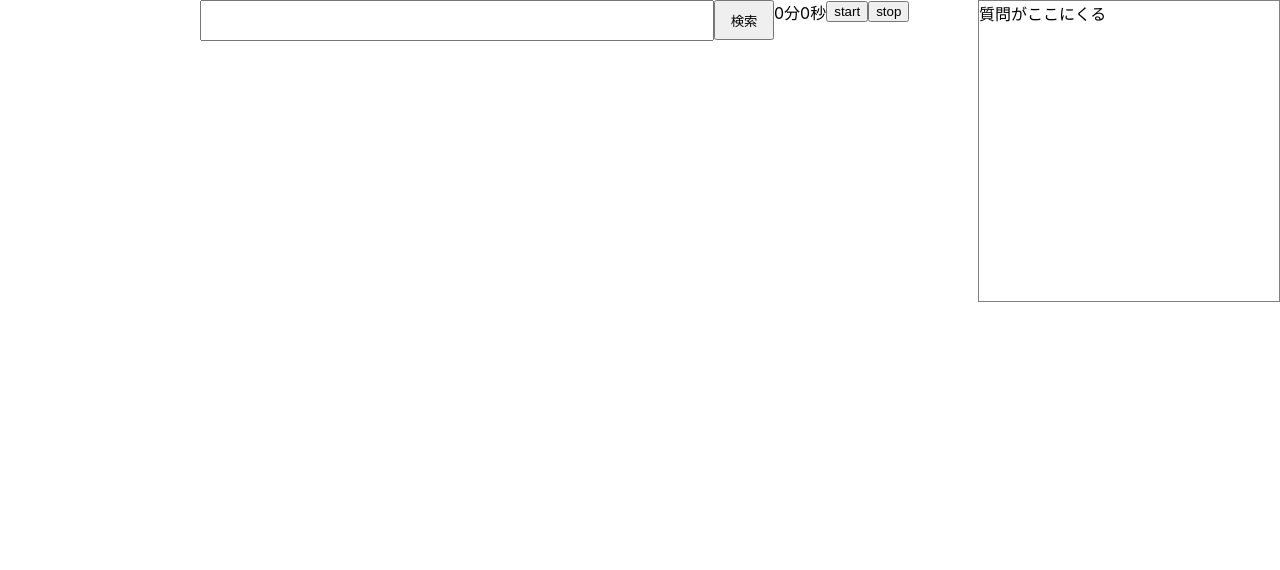
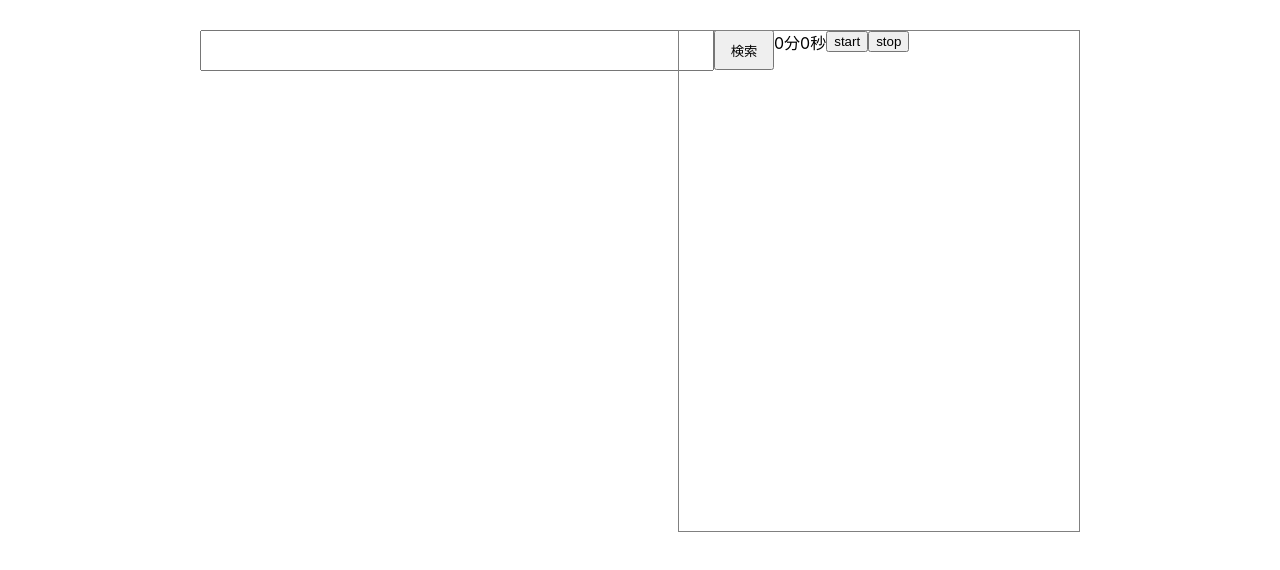
Before and after one commit to oxyu8/Borobudur, a React (Create React App) app: page / in a window 1280 px wide. Shown: the top 570 px of the page. Built offline with nearby package versions, Linux system fonts and the light colour scheme.

Commit message:
add: 経過時間に応じて質問を表示

```diff
--- a/src/App.tsx
+++ b/src/App.tsx
@@ -1,4 +1,4 @@
-import React, { useState } from "react";
+import React, { useState, useEffect } from "react";
 import aspida from "@aspida/axios";
 import api from "./shared/api/$api";
 import "./styles/index.css";
@@ -9,7 +9,31 @@ import { useStopwatch } from "./hooks/useStopwatch";
 function App() {
   const [query, setQuery] = useState<string>("");
   const [searchResults, setSearchResults] = useState<SearchResult[]>([]);
+  const [question, setQuestion] = useState<string>("");
   const { isRunning, elapsedTime, startTimer, stopTimer } = useStopwatch();
+
+  useEffect(() => {
+    switch (elapsedTime) {
+      case 5:
+        setQuestion("遺伝子組み換えと品種改良の違いは？");
+        break;
+      case 10:
+        setQuestion("遺伝子組み換えの歴史");
+        break;
+      case 15:
+        setQuestion("遺伝子組み換えは環境に影響をあたえるのか");
+        break;
+      case 20:
+        setQuestion("遺伝子組み換えは経済に影響を与えるのか");
+        break;
+      case 25:
+        setQuestion("遺伝子組み換えの必要性について考えてみよう");
+        break;
+      case 30:
+        setQuestion("遺伝子組み換えの安全性");
+        break;
+    }
+  }, [elapsedTime]);
 
   const changeQuery = (e: React.ChangeEvent<HTMLInputElement>) => {
     setQuery(e.target.value);
@@ -46,18 +70,18 @@ function App() {
     <>
       <div
         style={{
-          width: 300,
-          height: 300,
+          width: 400,
+          height: 500,
           border: "solid",
           borderColor: "grey",
           borderWidth: 1,
           position: "absolute",
-          right: 0,
+          right: 200,
         }}
       >
-        質問がここにくる
+        <div style={{ fontSize: 30 }}>{question}</div>
       </div>
-      <div style={{ marginLeft: 200 }}>
+      <div style={{ marginLeft: 200, marginTop: 30 }}>
         <div style={{ display: "flex", flexDirection: "row" }}>
           <input
             value={query}
```
